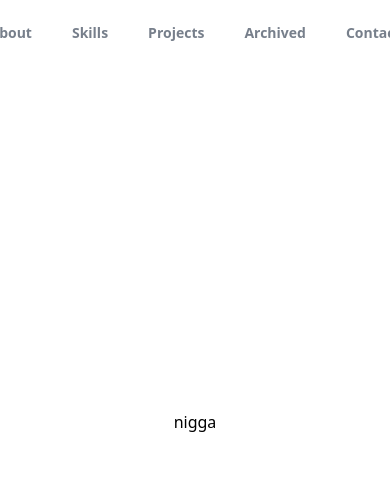
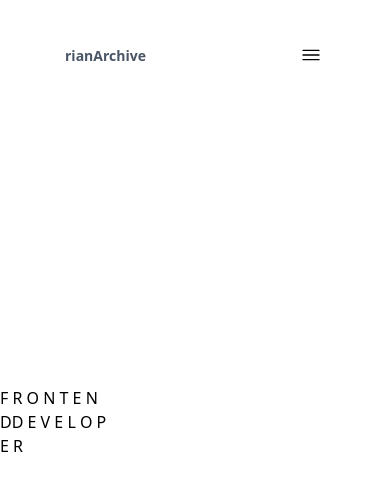
Before and after one commit to ryaand/portfolio, a Next.js app: page / in a window 390 px wide. Shown: the top 490 px of the page. Built offline with nearby package versions, Linux system fonts and the light colour scheme.

Commit message:
feat: add responsive navbar

```diff
--- a/src/Components/HeroSection/index.js
+++ b/src/Components/HeroSection/index.js
@@ -1,10 +1,21 @@
 
 const HeroSection = () => {
-  return (
-    <div className="flex w-screen h-screen justify-center items-center">
-        <a>nigga</a>
-    </div>
-  )
+    return (
+        <div className="flex w-screen h-screen justify-center items-center">
+            <div>
+                <p>F R O N T E N DD E V E L O P E R</p>
+            </div>
+            <div className="text-center text-7xl font-bold text-white">
+                <p>Rian<br></br>Archive</p>
+            </div>
+            <div>
+
+            </div>
+            <div>
+
+            </div>
+        </div>
+    )
 }
 
 export default HeroSection
--- a/src/Components/Utilities/Navbar/index.js
+++ b/src/Components/Utilities/Navbar/index.js
@@ -7,10 +7,11 @@ import { useState } from "react"
 const Navbar = () => {
     const { scrollY } = useScroll()
     const [scrolled, setScrolled] = useState(false)
-    const topNavbar = "flex justify-center px-8 py-2.5 rounded-full items-center text-gray-600 text-[14px] transition-all ease-in-out duration-800"
+    const topNavbar = "flex justify-between items-center md:justify-center px-10 py-4 md:px-10 rounded-2xl md:rounded-full items-center text-gray-600 transition-all ease-in-out duration-400 w-full md:w-fit border-transparent border"
+    const [toggleNavbar, setToggleNavbar] = useState(false)
 
     useMotionValueEvent(scrollY, "change", (latest) => {
-        console.log("Page scroll: ", latest)
+        console.log(latest)
         if (latest > 0) {
             setScrolled(true)
         } else {
@@ -18,7 +19,9 @@ const Navbar = () => {
         }
     })
 
-    let navbarClass = scrolled ? `${topNavbar} backdrop-blur-md bg-zinc-200/40 border-zinc-400 border shadow-lg` : `${topNavbar} border-transparent shadow-none`
+    const isNavbarActive = scrolled || toggleNavbar
+
+    const navbarClass = isNavbarActive ? `${topNavbar} backdrop-blur-md bg-zinc-400/20 border-zinc-400 border shadow-lg` : `${topNavbar} shadow-none`
 
     return (
         <motion.nav
@@ -26,18 +29,53 @@ const Navbar = () => {
             animate={{ opacity: 1 }}
             transition={{ duration: 0.8 }}
             className="fixed justify-between items-center w-full">
-            <div
-            className="flex justify-center px-24 items-center w-full text-gray-600 text-[14px] h-16">
+            <div className="flex justify-center px-6 items-center w-full text-gray-600 text-[14px] pt-6">
                 <div className={navbarClass}>
-                    <ul className="flex gap-10 justify-center font-semibold">
+                    <div className="md:hidden font-extrabold">rianArchive</div>
+                    <ul className="gap-10 justify-center font-semibold hidden md:flex">
                         <li className="opacity-75 hover:opacity-100 transition-opacity duration-150"><a href="#about">About</a></li>
                         <li className="opacity-75 hover:opacity-100 transition-opacity duration-300"><a href="#skills">Skills</a></li>
                         <li className="opacity-75 hover:opacity-100 transition-opacity duration-300"><a href="#projects">Projects</a></li>
                         <li className="opacity-75 hover:opacity-100 transition-opacity duration-300"><a href="#archived">Archived</a></li>
                         <li className="opacity-75 hover:opacity-100 transition-opacity duration-300"><a href="#contact">Contact</a></li>
                     </ul>
+                    <button onClick={() => setToggleNavbar(toggleNavbar ? false : true)} className="md:hidden cursor-pointer rounded-md p-1">
+                        <svg className={toggleNavbar ? "hidden" : "block"} xmlns="http://www.w3.org/2000/svg" width="20" height="20" viewBox="0 0 30 30">
+                            <path d="M 3 7 A 1.0001 1.0001 0 1 0 3 9 L 27 9 A 1.0001 1.0001 0 1 0 27 7 L 3 7 z M 3 14 A 1.0001 1.0001 0 1 0 3 16 L 27 16 A 1.0001 1.0001 0 1 0 27 14 L 3 14 z M 3 21 A 1.0001 1.0001 0 1 0 3 23 L 27 23 A 1.0001 1.0001 0 1 0 27 21 L 3 21 z"></path>
+                        </svg>
+                        <svg className={toggleNavbar ? "block" : "hidden"} xmlns="http://www.w3.org/2000/svg" x="0px" y="0px" width="20" height="20" viewBox="0 0 24 24">
+                            <path d="M11 0.7H13V23.3H11z" transform="rotate(-45.001 12 12)"></path><path d="M0.7 11H23.3V13H0.7z" transform="rotate(-45.001 12 12)"></path>
+                        </svg>
+                    </button>
                 </div>
             </div>
+
+            {/* mobile menu */}
+            <motion.div
+                initial={{ opacity: 0, y: -10 }}
+                animate={{ opacity: toggleNavbar ? 1 : 0, y: toggleNavbar ? 0 : -10 }}
+                transition={{ duration: 0.15 }}
+                className={toggleNavbar ? "md:hidden" : "hidden"}>
+                <div className="flex bg-zinc-400/20 backdrop-blur-md border-zinc-400 border shadow-lg m-6 rounded-2xl transition-all duration-300">
+                    <ul className="flex flex-col w-full gap-1 py-6 px-6 justify-center text-sm font-semibold">
+                        <a href="#about">
+                            <li className="opacity-75 hover:opacity-100 transition-all duration-150 hover:bg-zinc-300 py-2 px-4 rounded-xl">About</li>
+                        </a>
+                        <a href="#skills">
+                            <li className="opacity-75 hover:opacity-100 transition-all duration-150 hover:bg-zinc-300 py-2 px-4 rounded-xl">Skills</li>
+                        </a>
+                        <a href="#projects">
+                            <li className="opacity-75 hover:opacity-100 transition-all duration-150 hover:bg-zinc-300 py-2 px-4 rounded-xl">Projects</li>
+                        </a>
+                        <a href="#archived">
+                            <li className="opacity-75 hover:opacity-100 transition-all duration-150 hover:bg-zinc-300 py-2 px-4 rounded-xl">Archived</li>
+                        </a>
+                        <a href="#contact">
+                            <li className="opacity-75 hover:opacity-100 transition-all duration-150 hover:bg-zinc-300 py-2 px-4 rounded-xl">Contact</li>
+                        </a>
+                    </ul>
+                </div>
+            </motion.div>
         </motion.nav>
     )
 }
--- a/src/app/page.js
+++ b/src/app/page.js
@@ -4,7 +4,7 @@ import HeroSection from "@/Components/HeroSection";
 
 export default function Home() {
   return (
-    <section className="h-2000">
+    <section className="h-2000 overflow-x-hidden">
       <HeroSection></HeroSection>
     </section>
   );
```
